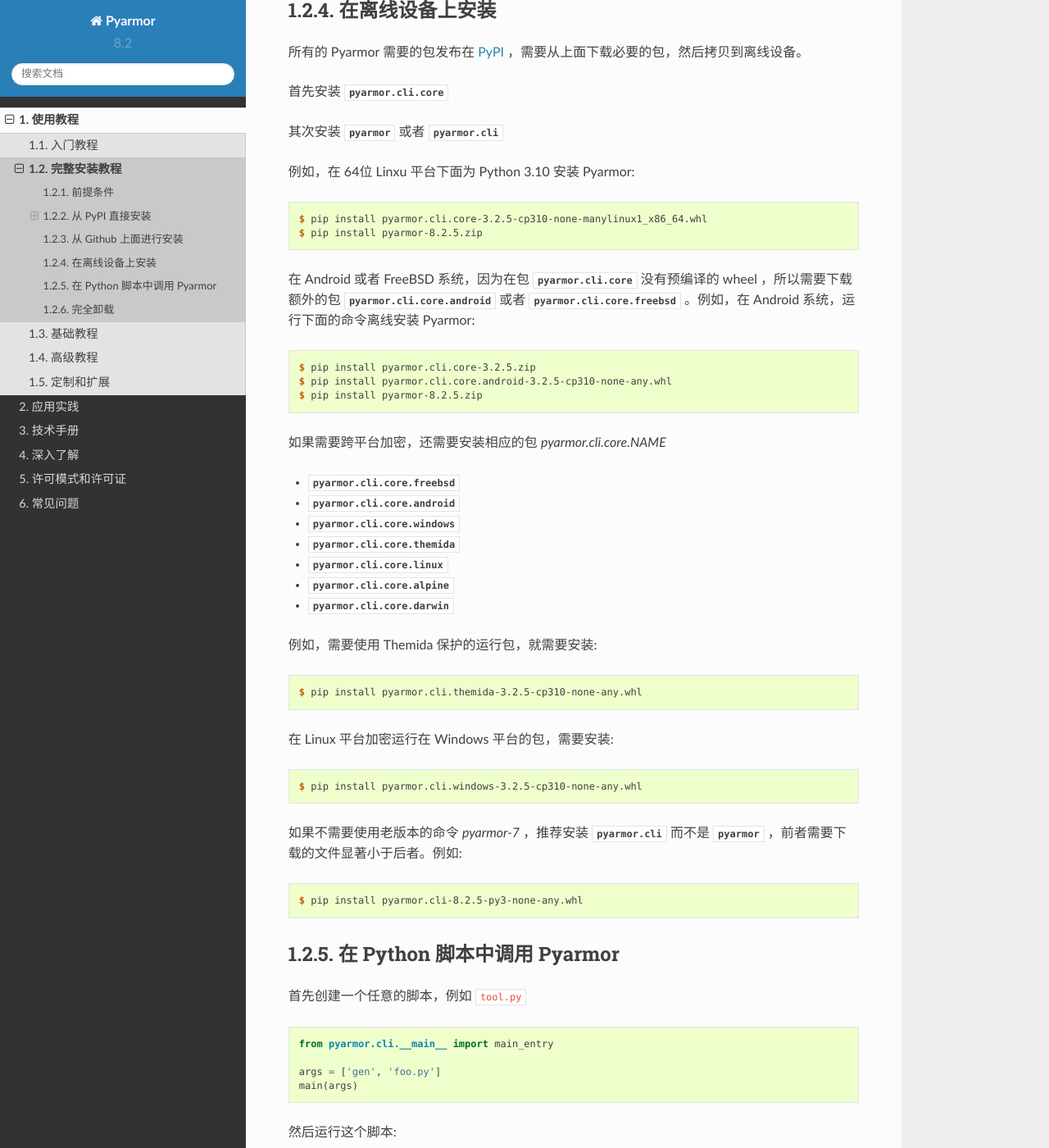
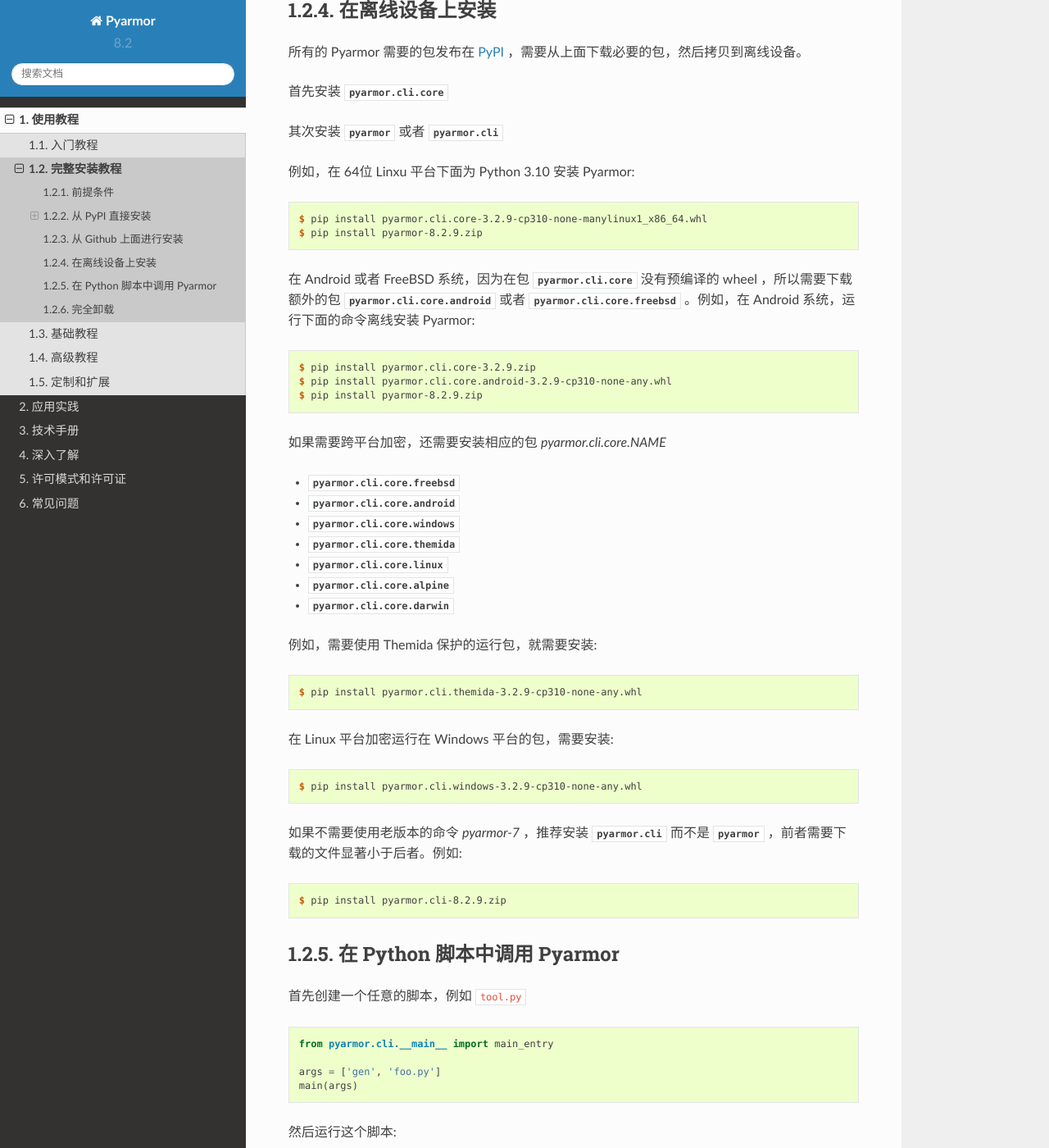
Before and after one commit to dashingsoft/pyarmor-docs-zh, a Sphinx documentation site: the page built from docs/tutorial/installation.rst, in a window 1280 px wide and 1400 px high, scrolled down 2648 px. Shown: the whole window at 82% size. Built offline with Sphinx 7.4.7 and the Read the Docs theme 2.0.0, drawn with Linux system fonts in a browser that asks for light colours.

Commit message:
Refine doc

```diff
--- a/docs/tutorial/installation.rst
+++ b/docs/tutorial/installation.rst
@@ -113,14 +113,14 @@
 
 例如，在 64位 Linxu 平台下面为 Python 3.10 安装 Pyarmor::
 
-    $ pip install pyarmor.cli.core-3.2.5-cp310-none-manylinux1_x86_64.whl
-    $ pip install pyarmor-8.2.5.zip
+    $ pip install pyarmor.cli.core-3.2.9-cp310-none-manylinux1_x86_64.whl
+    $ pip install pyarmor-8.2.9.zip
 
 在 Android 或者 FreeBSD 系统，因为在包 :mod:`pyarmor.cli.core` 没有预编译的 wheel ，所以需要下载额外的包 :mod:`pyarmor.cli.core.android` 或者 :mod:`pyarmor.cli.core.freebsd` 。例如，在 Android 系统，运行下面的命令离线安装 Pyarmor::
 
-    $ pip install pyarmor.cli.core-3.2.5.zip
-    $ pip install pyarmor.cli.core.android-3.2.5-cp310-none-any.whl
-    $ pip install pyarmor-8.2.5.zip
+    $ pip install pyarmor.cli.core-3.2.9.zip
+    $ pip install pyarmor.cli.core.android-3.2.9-cp310-none-any.whl
+    $ pip install pyarmor-8.2.9.zip
 
 如果需要跨平台加密，还需要安装相应的包 `pyarmor.cli.core.NAME`
 
@@ -134,15 +134,15 @@
 
 例如，需要使用 Themida 保护的运行包，就需要安装::
 
-    $ pip install pyarmor.cli.themida-3.2.5-cp310-none-any.whl
+    $ pip install pyarmor.cli.themida-3.2.9-cp310-none-any.whl
 
 在 Linux 平台加密运行在 Windows 平台的包，需要安装::
 
-    $ pip install pyarmor.cli.windows-3.2.5-cp310-none-any.whl
+    $ pip install pyarmor.cli.windows-3.2.9-cp310-none-any.whl
 
 如果不需要使用老版本的命令 `pyarmor-7` ，推荐安装 :mod:`pyarmor.cli` 而不是 :mod:`pyarmor` ，前者需要下载的文件显著小于后者。例如::
 
-    $ pip install pyarmor.cli-8.2.5-py3-none-any.whl
+    $ pip install pyarmor.cli-8.2.9.zip
 
 在 Python 脚本中调用 Pyarmor
 ============================
```
